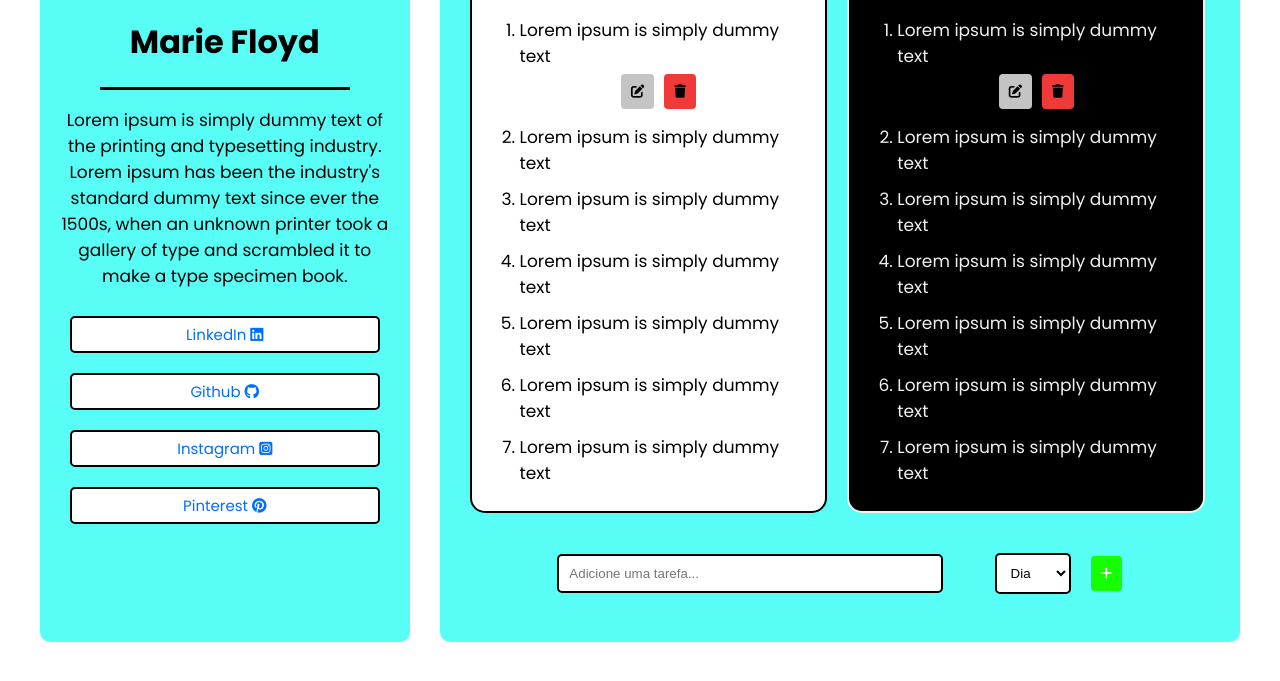
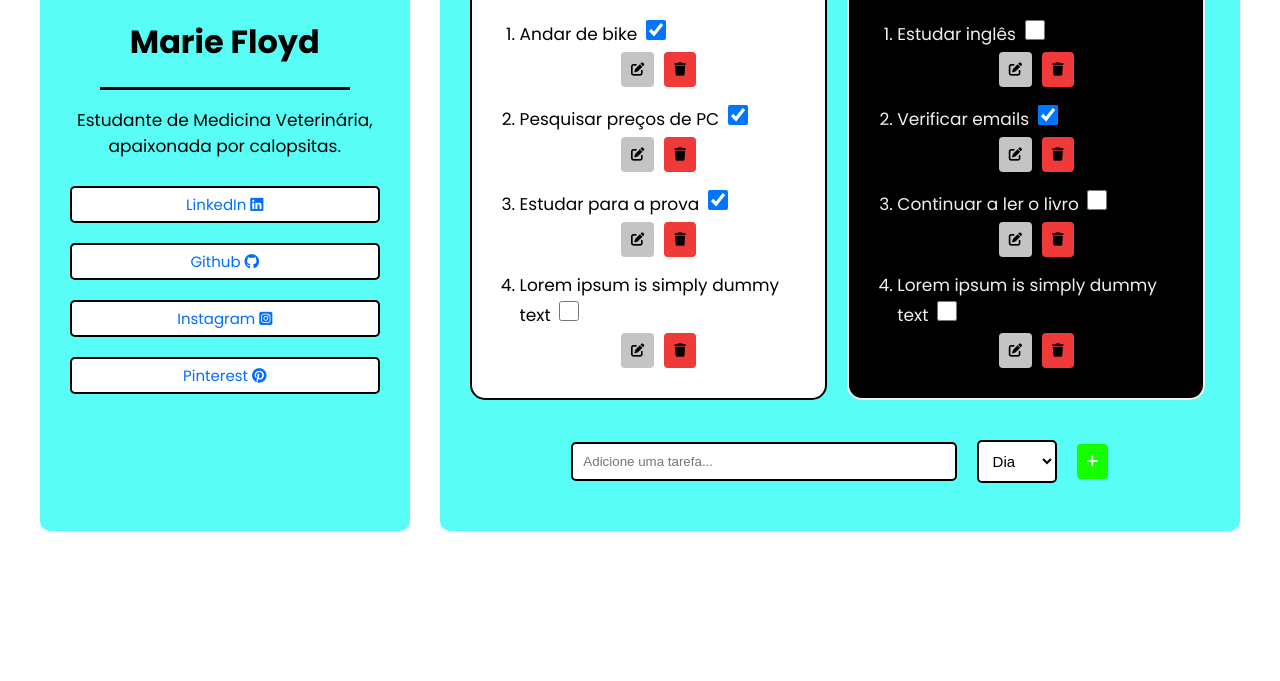
Before and after one commit to juliorodrigues07/task_list, a website: page public/index.html in a window 1280 px wide. Shown: the part 225-906 px from the top of the page. After the commit the page ends 801 px from the top, so only its background shows below. Drawn offline with Linux system fonts and the light colour scheme.

Commit message:
Style: Final touches done on page layout and style

```diff
--- a/public/index.html
+++ b/public/index.html
@@ -23,9 +23,7 @@
 
 			<div class="resume">
 				<p>
-				Lorem ipsum is simply dummy text of the printing and typesetting industry. Lorem ipsum has been
-				the industry's standard dummy text since ever the 1500s, when an unknown printer took a gallery
-				of type and scrambled it to make a type specimen book.
+				Estudante de Medicina Veterinária, apaixonada por calopsitas.
 				</p>
 			</div>
 
@@ -61,22 +59,53 @@
 								<!-- Ordered list -->
 								<ol>
 									<li>
-										Lorem ipsum is simply dummy text
+										Andar de bike
+										<input type="checkbox" id="done" name="done" checked/>
 										<div class="button-cont">
-											<button id="edit-day" onclick="editTask()">
+											<button class="edit-day" onclick="editTask(event)">
 												<i class="fa-solid fa-pen-to-square"></i>
 											</button>
-											<button id="delete-day" onclick="deleteTask()">
+											<button class="delete-day" onclick="deleteTask(event)">
 												<i class="fa-solid fa-trash"></i>
 											</button>
 										</div>
 									</li>
-									<li>Lorem ipsum is simply dummy text</li>
-									<li>Lorem ipsum is simply dummy text</li>
-									<li>Lorem ipsum is simply dummy text</li>
-									<li>Lorem ipsum is simply dummy text</li>
-									<li>Lorem ipsum is simply dummy text</li>
-									<li>Lorem ipsum is simply dummy text</li>
+									<li>
+										Pesquisar preços de PC
+										<input type="checkbox" id="done" name="done" checked/>
+										<div class="button-cont">
+											<button class="edit-day" onclick="editTask(event)">
+												<i class="fa-solid fa-pen-to-square"></i>
+											</button>
+											<button class="delete-day" onclick="deleteTask(event)">
+												<i class="fa-solid fa-trash"></i>
+											</button>
+										</div>
+									</li>
+									<li>
+										Estudar para a prova
+										<input type="checkbox" id="done" name="done" checked/>
+										<div class="button-cont">
+											<button class="edit-day" onclick="editTask(event)">
+												<i class="fa-solid fa-pen-to-square"></i>
+											</button>
+											<button class="delete-day" onclick="deleteTask(event)">
+												<i class="fa-solid fa-trash"></i>
+											</button>
+										</div>
+									</li>
+									<li>
+										Lorem ipsum is simply dummy text
+										<input type="checkbox" id="done" name="done"/>
+										<div class="button-cont">
+											<button class="edit-day" onclick="editTask(event)">
+												<i class="fa-solid fa-pen-to-square"></i>
+											</button>
+											<button class="delete-day" onclick="deleteTask(event)">
+												<i class="fa-solid fa-trash"></i>
+											</button>
+										</div>
+									</li>
 								</ol>
 							</td>
 						</tr>
@@ -94,22 +123,53 @@
 							<td>
 								<ol>
 									<li>
-										Lorem ipsum is simply dummy text
+										Estudar inglês
+										<input type="checkbox" id="done" name="done"/>
 										<div class="button-cont">
-											<button id="edit-day" onclick="editTask()">
+											<button class="edit-night" onclick="editTask(event)">
 												<i class="fa-solid fa-pen-to-square"></i>
 											</button>
-											<button id="delete-day" onclick="deleteTask()">
+											<button class="delete-night" onclick="deleteTask(event)">
 												<i class="fa-solid fa-trash"></i>
 											</button>
 										</div>
 									</li>
-									<li>Lorem ipsum is simply dummy text</li>
-									<li>Lorem ipsum is simply dummy text</li>
-									<li>Lorem ipsum is simply dummy text</li>
-									<li>Lorem ipsum is simply dummy text</li>
-									<li>Lorem ipsum is simply dummy text</li>
-									<li>Lorem ipsum is simply dummy text</li>
+									<li>
+										Verificar emails
+										<input type="checkbox" id="done" name="done" checked/>
+										<div class="button-cont">
+											<button class="edit-night" onclick="editTask(event)">
+												<i class="fa-solid fa-pen-to-square"></i>
+											</button>
+											<button class="delete-night" onclick="deleteTask(event)">
+												<i class="fa-solid fa-trash"></i>
+											</button>
+										</div>
+									</li>
+									<li>
+										Continuar a ler o livro
+										<input type="checkbox" id="done" name="done"/>
+										<div class="button-cont">
+											<button class="edit-night" onclick="editTask(event)">
+												<i class="fa-solid fa-pen-to-square"></i>
+											</button>
+											<button class="delete-night" onclick="deleteTask(event)">
+												<i class="fa-solid fa-trash"></i>
+											</button>
+										</div>
+									</li>
+									<li>
+										Lorem ipsum is simply dummy text
+										<input type="checkbox" id="done" name="done"/>
+										<div class="button-cont">
+											<button class="edit-night" onclick="editTask(event)">
+												<i class="fa-solid fa-pen-to-square"></i>
+											</button>
+											<button class="delete-night" onclick="deleteTask(event)">
+												<i class="fa-solid fa-trash"></i>
+											</button>
+										</div>
+									</li>
 								</ol>
 							</td>
 						</tr>
@@ -126,8 +186,6 @@
 					placeholder="Adicione uma tarefa..."
 					maxlength="50"
 				>
-				<i class="fas fa-exclamation-circle"></i>
-				<i class="fas fa-check-circle"></i>
 
 				<select id="dropdown" name="dropdown">
 					<option value="day">Dia</option>
@@ -140,7 +198,9 @@
 			</div>
 
 			<div class="form-control">
+				<!-- <i class="fas fa-exclamation-circle"></i> -->
 				<small>Inform a task.</small>
+				<!-- <i class="fas fa-check-circle"></i> -->
 			</div>
 
 		</div>
--- a/src/style/page_style.css
+++ b/src/style/page_style.css
@@ -173,6 +173,13 @@ ol
     justify-content: center;
 }
 
+input[type='checkbox']
+{
+    cursor: crosshair;
+    width: 20px;
+    height: 20px;
+}
+
 input[type="text"]
 {
     padding: 10px;
@@ -182,18 +189,13 @@ input[type="text"]
 
 select
 {
+    font-size: 15px;
     background-color: #ffffff;
-    padding: 10px;
+    padding: 5px;
     box-sizing: border-box;
     border: solid 2px #000000;
     border-radius: 5px;
 }
-
-/* .data-inputs input
-{
-    display: flex;
-    flex-direction: row;
-} */
 
 .data-inputs input,
 .data-inputs select,
@@ -219,11 +221,11 @@ select:hover
     cursor: pointer;
 }
 
-.fa-check-circle,
+/* .fa-check-circle,
 .fa-exclamation-circle
 {
     visibility: hidden;
-}
+} */
 
 small
 {
@@ -245,17 +247,17 @@ small
 	border-color: #ff0000;
 }
 
-.form-control.success i.fa-check-circle
+/* .form-control.success .fa-check-circle
 {
     color: #73ff00;
     visibility: visible;
 }
 
-.form-control.error i.fa-exclamation-circle
+.form-control.error .fa-exclamation-circle
 {
     color: #ff0000;
     visibility: visible;
-}
+} */
 
 .form-control.success small
 {
@@ -271,20 +273,20 @@ small
 
 /* CRUD Buttons */
 #add-task,
-#edit-day,
-#edit-night,
-#delete-day,
-#delete-night
+.edit-day,
+.edit-night,
+.delete-day,
+.delete-night
 {
     border: transparent;
     border-radius: 4px;
 }
 
 #add-task:hover,
-#edit-day:hover,
-#edit-night:hover,
-#delete-day:hover,
-#delete-night:hover
+.edit-day:hover,
+.edit-night:hover,
+.delete-day:hover,
+.delete-night:hover
 {
     cursor: pointer;
 }
@@ -299,26 +301,26 @@ small
     background-color: #0fac01;
 }
 
-#edit-day,
-#edit-night
+.edit-day,
+.edit-night
 {
     background-color: #c4c4c4;
 }
 
-#edit-day:hover,
-#edit-night:hover
+.edit-day:hover,
+.edit-night:hover
 {
     background-color: #6d6d6d;
 }
 
-#delete-day,
-#delete-night
+.delete-day,
+.delete-night
 {
     background-color: #f03a3a;
 }
 
-#delete-day:hover,
-#delete-night:hover
+.delete-day:hover,
+.delete-night:hover
 {
     background-color: #d31f1f;
 }
```
